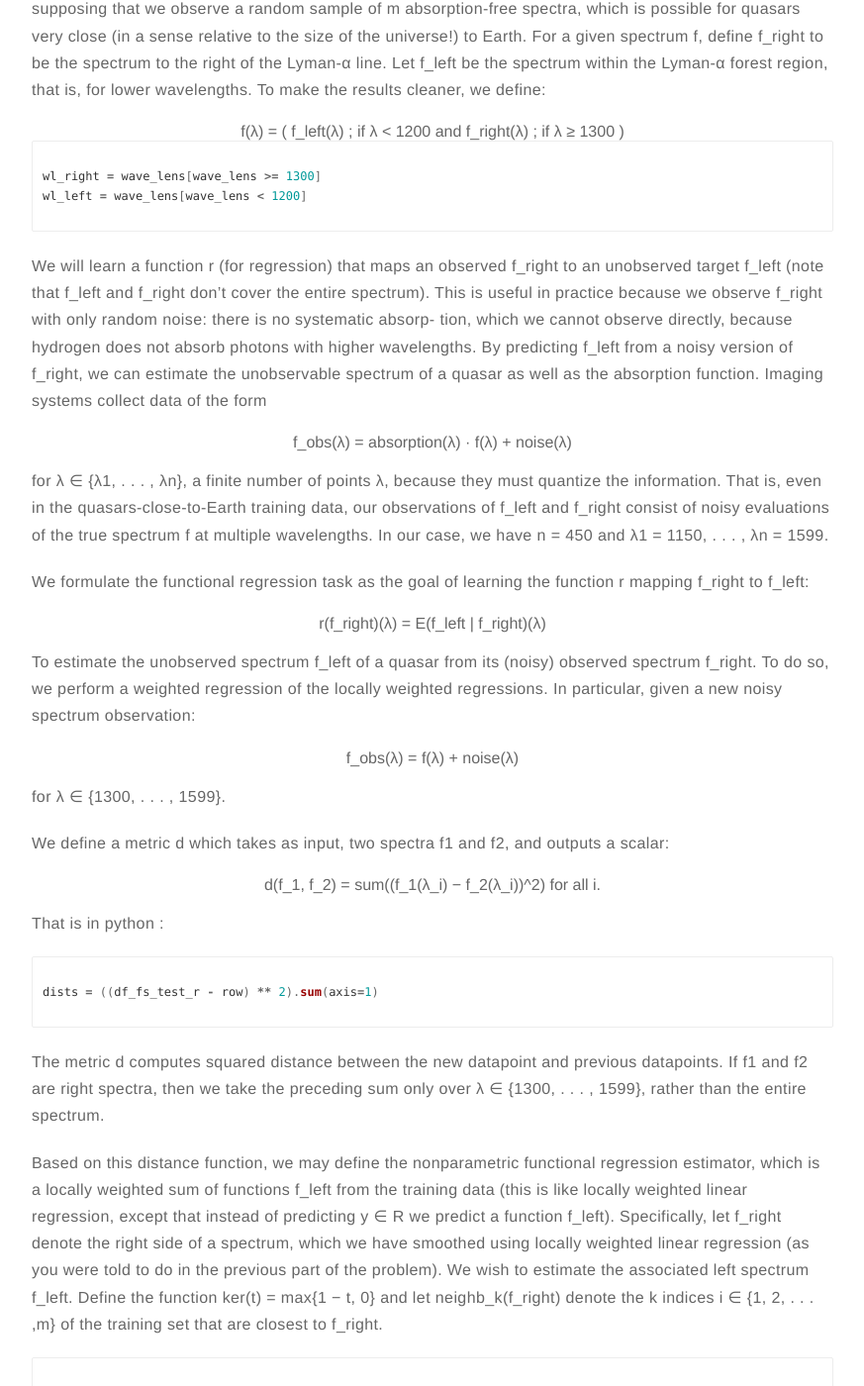
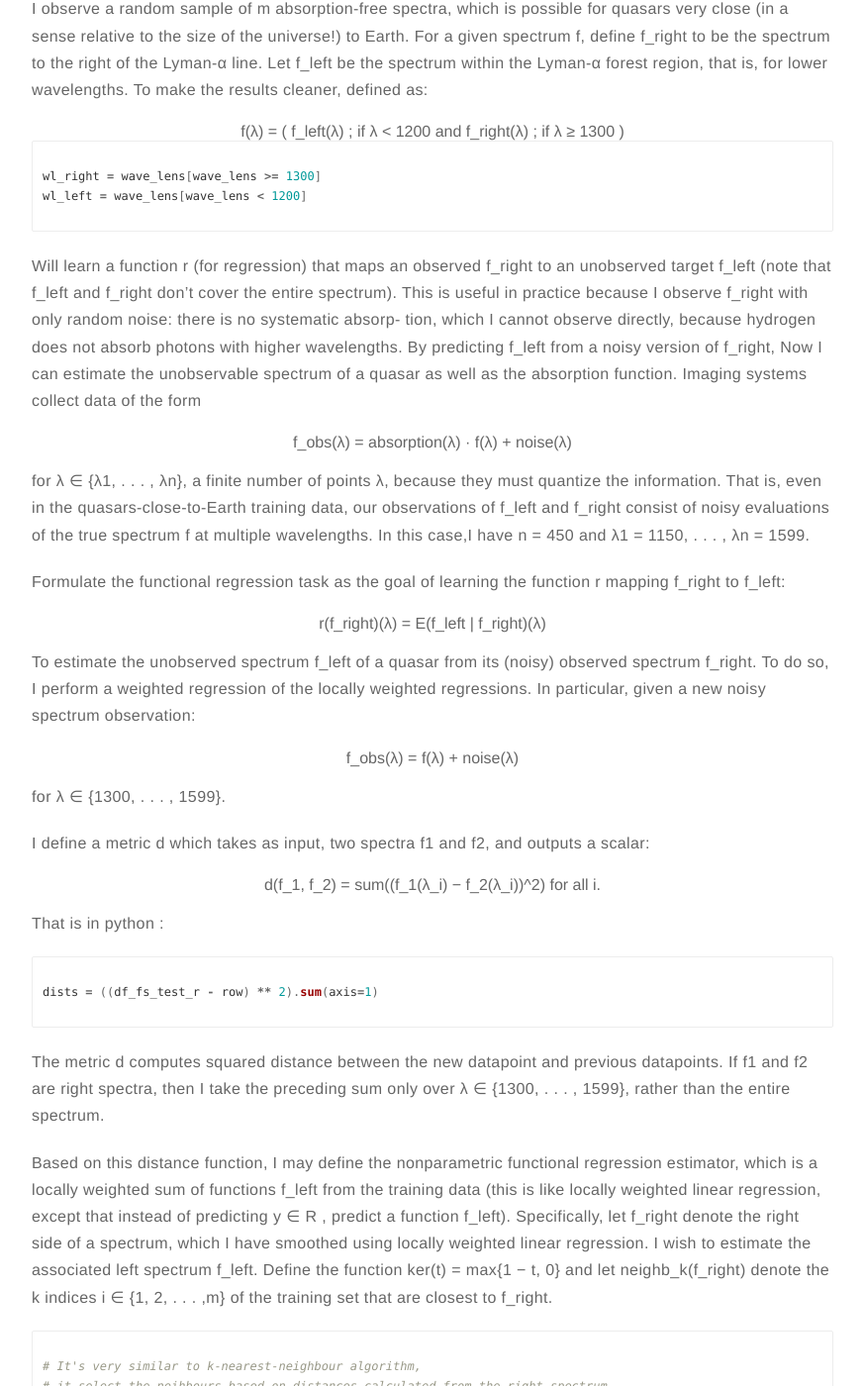
Before and after one commit to kaushkay/kaushkay.github.io, a Jekyll site: the page built from _posts/2019-07-13-Regression-for-denoising-quasar-spectra.markdown, in a window 1280 px wide and 1400 px high, scrolled down 4120 px. Shown: the whole window at 99% size, without its empty margins (203-1076 px from the left). Built offline with Jekyll 4.4.1, drawn with Linux system fonts in a browser that asks for light colours; comment, search, counter and statistics services are not loaded; some of the changed text lies outside the part shown.

Commit message:
Updated project

````diff
--- a/_posts/2019-07-13-Regression-for-denoising-quasar-spectra.markdown
+++ b/_posts/2019-07-13-Regression-for-denoising-quasar-spectra.markdown
@@ -35,7 +35,7 @@
 Understanding the properties of the spectrum of the light emitted by a quasar is useful for a number of tasks :
 - A number of quasar properties can be estimated from the spectra.
 - Properties of the regions of the universe through which the light passes can also be evaluated.
-For example, we can estimate the density of neutral and ionized particles in the universe, which helps cosmologists understand the evolution and fundamental laws governing its structure.
+For example, in estimating the density of neutral and ionized particles in the universe, which helps cosmologists understand the evolution and fundamental laws governing its structure.
 
 The light spectrum is a curve that relates the light’s intensity (formally, lumens per square meter), or luminous flux, to its wavelength. The wavelengths are measured in Angstroms (°A), where 1°A= 10^(−10) meters.
 
@@ -47,7 +47,7 @@
 
 <div style="text-align:center">f_obs(λ) = f(λ) + noise(λ)</div>
 
-For wavelengths below the Lyman-α wavelength, a region of the spectrum known as the Lyman-α forest, intervening matter causes attenuation of the observed signal. As light emitted by the quasar travels through regions of the universe richer in neutral hydrogen, some of it is absorbed, which we model as
+For wavelengths below the Lyman-α wavelength, a region of the spectrum known as the Lyman-α forest, intervening matter causes attenuation of the observed signal. As light emitted by the quasar travels through regions of the universe richer in neutral hydrogen, some of it is absorbed, which modeled as
 
 <div style="text-align:center">f_obs(λ) = absorption(λ) · f(λ) + noise(λ)</div>
 
@@ -60,7 +60,7 @@
 
 ---
 
-We wish to predict an entire part of a spectrum—a curve—from noisy observed data. We begin by supposing that we observe a random sample of m absorption-free spectra, which is possible for quasars very close (in a sense relative to the size of the universe!) to Earth. For a given spectrum f, define f_right to be the spectrum to the right of the Lyman-α line. Let f_left be the spectrum within the Lyman-α forest region, that is, for lower wavelengths. To make the results cleaner, we define:
+I wish to predict an entire part of a spectrum—a curve—from noisy observed data. I begin by supposing that I observe a random sample of m absorption-free spectra, which is possible for quasars very close (in a sense relative to the size of the universe!) to Earth. For a given spectrum f, define f_right to be the spectrum to the right of the Lyman-α line. Let f_left be the spectrum within the Lyman-α forest region, that is, for lower wavelengths. To make the results cleaner, defined as:
 
 <div style="text-align:center">f(λ) = ( f_left(λ) ; if λ < 1200  and f_right(λ) ; if λ ≥ 1300 )</div>
 
@@ -71,23 +71,23 @@
 
 ```
 
-We will learn a function r (for regression) that maps an observed f_right to an unobserved target f_left (note that f_left and f_right don’t cover the entire spectrum). This is useful in practice because we observe f_right with only random noise: there is no systematic absorp- tion, which we cannot observe directly, because hydrogen does not absorb photons with higher wavelengths. By predicting f_left from a noisy version of f_right, we can estimate the unobservable spectrum of a quasar as well as the absorption function. Imaging systems collect data of the form
+Will learn a function r (for regression) that maps an observed f_right to an unobserved target f_left (note that f_left and f_right don’t cover the entire spectrum). This is useful in practice because I observe f_right with only random noise: there is no systematic absorp- tion, which I cannot observe directly, because hydrogen does not absorb photons with higher wavelengths. By predicting f_left from a noisy version of f_right, Now I can estimate the unobservable spectrum of a quasar as well as the absorption function. Imaging systems collect data of the form
 
 <div style="text-align:center">f_obs(λ) = absorption(λ) · f(λ) + noise(λ)</div>
 
-for λ ∈ {λ1, . . . , λn}, a finite number of points λ, because they must quantize the information. That is, even in the quasars-close-to-Earth training data, our observations of f_left and f_right consist of noisy evaluations of the true spectrum f at multiple wavelengths. In our case, we have n = 450 and λ1 = 1150, . . . , λn = 1599.
+for λ ∈ {λ1, . . . , λn}, a finite number of points λ, because they must quantize the information. That is, even in the quasars-close-to-Earth training data, our observations of f_left and f_right consist of noisy evaluations of the true spectrum f at multiple wavelengths. In this case,I have n = 450 and λ1 = 1150, . . . , λn = 1599.
 
-We formulate the functional regression task as the goal of learning the function r mapping f_right to f_left:
+Formulate the functional regression task as the goal of learning the function r mapping f_right to f_left:
 
 <div style="text-align:center">r(f_right)(λ) = E(f_left | f_right)(λ)</div>
 
-To estimate the unobserved spectrum f_left of a quasar from its (noisy) observed spectrum f_right. To do so, we perform a weighted regression of the locally weighted regressions. In particular, given a new noisy spectrum observation:
+To estimate the unobserved spectrum f_left of a quasar from its (noisy) observed spectrum f_right. To do so, I perform a weighted regression of the locally weighted regressions. In particular, given a new noisy spectrum observation:
 
 <div style="text-align:center">f_obs(λ) = f(λ) + noise(λ)</div>
 
 for λ ∈ {1300, . . . , 1599}.
 
-We define a metric d which takes as input, two spectra f1 and f2, and outputs a scalar:
+I define a metric d which takes as input, two spectra f1 and f2, and outputs a scalar:
 
 <div style="text-align:center">d(f_1, f_2) = sum((f_1(λ_i) − f_2(λ_i))^2) for all i.</div>
 
@@ -100,9 +100,9 @@
 
 ```
 
-The metric d computes squared distance between the new datapoint and previous datapoints. If f1 and f2 are right spectra, then we take the preceding sum only over λ ∈ {1300, . . . , 1599}, rather than the entire spectrum.
+The metric d computes squared distance between the new datapoint and previous datapoints. If f1 and f2 are right spectra, then I take the preceding sum only over λ ∈ {1300, . . . , 1599}, rather than the entire spectrum.
 
-Based on this distance function, we may define the nonparametric functional regression estimator, which is a locally weighted sum of functions f_left from the training data (this is like locally weighted linear regression, except that instead of predicting y ∈ R we predict a function f_left). Specifically, let f_right denote the right side of a spectrum, which we have smoothed using locally weighted linear regression (as you were told to do in the previous part of the problem). We wish to estimate the associated left spectrum f_left. Define the function ker(t) = max{1 − t, 0} and let neighb_k(f_right) denote the k indices i ∈ {1, 2, . . . ,m} of the training set that are closest to f_right.
+Based on this distance function, I may define the nonparametric functional regression estimator, which is a locally weighted sum of functions f_left from the training data (this is like locally weighted linear regression, except that instead of predicting y ∈ R , predict a function f_left). Specifically, let f_right denote the right side of a spectrum, which I have smoothed using locally weighted linear regression. I wish to estimate the associated left spectrum f_left. Define the function ker(t) = max{1 − t, 0} and let neighb_k(f_right) denote the k indices i ∈ {1, 2, . . . ,m} of the training set that are closest to f_right.
 
 ```python
 
@@ -129,7 +129,7 @@
 
 ```
 
-We also visualized some of the predictions on the train dataset:
+I also visualized some of the predictions on the train dataset:
 
 ```python
 
@@ -150,8 +150,26 @@
 
 ---
 
-###  Python Notebook:
+After working on the training dataset, finally I moved to the test datadset and predicted the quasar spectrum. To view the Python Notebook [click here](https://github.com/kaushkay/denoising-quasar-spectra/blob/master/de-noising-quasar-spectra.ipynb).
 
+Prediction on test data :
+
+```python
+
+fig, axes = plt.subplots(3, 3, figsize=(14, 12))
+axes = axes.ravel()
+for k, idx in enumerate([3, 7, 13, 17, 22, 28, 33, 36, 40]):
+    ax = axes[k]
+    ax.plot(wave_lens, df_fs_test.loc[idx], label='smoothed')
+    ax.plot(wl_left, preds_test[idx], label='predicted')
+    ax.legend()
+    ax.set_title('Example {0}'.format(idx + 1))
+plt.tight_layout()
+
+```
+<div style="text-align:center"><img src="/assets/images/projects/reg_for_quasar_spectra/pred_test.jpg"></div>
+
+Overall, the prediction was not as good as it was expected, for both training and testing data.
 ---
 
 ### References :
````
Also changed, not shown: assets/images/projects/reg_for_quasar_spectra/pred_test.jpg (added).
